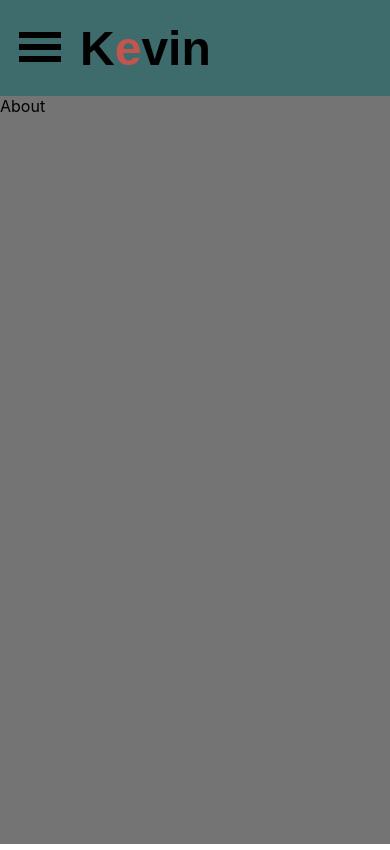
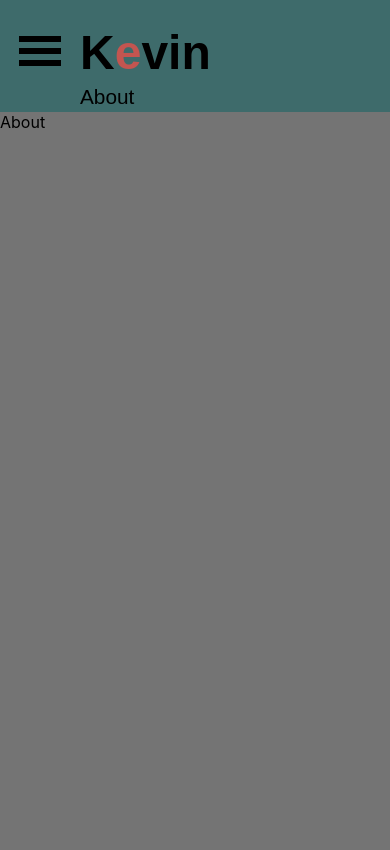
Before and after one commit to kebroad/kebroad.github.io, a React (Create React App) app: page / in a window 390 px wide. Built offline with nearby package versions, Linux system fonts and the light colour scheme; a web font is replaced by a local one.

Commit message:
Added timeline and skills sections

```diff
--- a/src/App.js
+++ b/src/App.js
@@ -5,7 +5,7 @@ import { createBrowserRouter, RouterProvider, Route } from "react-router-dom";
 import Home from "./sections/About";
 import Experience from "./sections/Experience/Experience";
 import Projects from "./sections/Projects";
-import Skills from "./sections/Skills";
+import Skills from "./sections/Skills/Skills.tsx";
 import SideMenu from "./UI/Desktop/SideMenu";
 import TopMenu from "./UI/Mobile/TopMenu";
 import Navigation from "./UI/Navigation";
@@ -52,6 +52,7 @@ const App = () => {
       ) : (
         <>
           <TopMenu
+            sectionType={sectionType}
             isMobile={isMobile}
             openDrawerHandler={openDrawerHandler}
           ></TopMenu>
--- a/src/UI/Header.js
+++ b/src/UI/Header.js
@@ -3,20 +3,45 @@ import classes from "./Header.module.css";
 import { GiHamburgerMenu } from "react-icons/gi";
 import Button from "./Button";
 const Header = (props) => {
+  let sectionName = "About";
+  switch (props.sectionType) {
+    case "experience":
+      sectionName = "Experience";
+      break;
+    case "projects":
+      sectionName = "Projects";
+      break;
+    case "skills":
+      sectionName = "Skills";
+      break;
+  }
   return (
+    <>
       <div className={classes.header}>
+        <div className={classes["header-row"]}>
           {props.isMobile && (
             <Button onClick={props.toggleDrawerHandler}>
-          <GiHamburgerMenu className={classes["menu-icon"]}></GiHamburgerMenu>
+              <GiHamburgerMenu
+                className={classes["menu-icon"]}
+              ></GiHamburgerMenu>
             </Button>
           )}
           <h1
             className={classes["header-text"]}
-        style={{ textAlign: props.isMobile ? "left" : "center" }}
+            style={{
+              textAlign: props.isMobile ? "left" : "center",
+            }}
           >
             K<span className={classes.highlight}>e</span>vin
           </h1>
         </div>
+        {props.isMobile && props.sectionType != "navigation" ? (
+          <h2 className={classes.page}>{sectionName}</h2>
+        ) : props.isMobile ? (
+          <div className={classes.spacing}></div>
+        ) : null}
+      </div>
+    </>
   );
 };
 
--- a/src/UI/Header.module.css
+++ b/src/UI/Header.module.css
@@ -1,22 +1,34 @@
 .header {
   display: flex;
+  flex-direction: column;
   background-color: rgba(30, 82, 82, 0.854);
 
   text-align: center;
   /* font-family: "Monofett", cursive; */
   font-family: "Tomorrow", sans-serif;
   /* color: rgb(160, 158, 31); */
-  height: 6rem;
   padding: 0;
   align-items: center;
+  height: 7rem;
+}
+
+.header-row {
+  flex-direction: row;
+  display: flex;
+  text-align: center;
+  align-items: center;
+  padding: 0;
+  width: 100%;
+  height: 4rem;
+  margin-top: 1.3rem;
+  margin-bottom: 0;
 }
 
 .header-text {
   width: 100%;
   /* padding-left: 10px;
   padding-right: 10px; */
-  padding-top: 1.5rem;
-  padding-bottom: 1.5rem;
+
   margin: 0;
   font-size: 3rem;
 }
@@ -31,3 +43,17 @@
   margin-left: 1rem;
   margin-right: 1rem;
 }
+
+.page {
+  margin-top: 0;
+  text-align: left;
+  font-size: 1.3rem;
+  padding-left: 10rem;
+  font-weight: 100;
+  width: 100%;
+  margin-bottom: 0;
+}
+
+.spacing {
+  height: 1.3rem;
+}
--- a/src/UI/Main.module.css
+++ b/src/UI/Main.module.css
@@ -9,8 +9,8 @@
 }
 
 .main-mobile {
-  height: calc(100vh - 6rem);
+  height: calc(100vh - 6.6rem);
   background-color: rgb(116, 116, 116);
-  margin-top: 6rem;
+  margin-top: 7rem;
   overflow-y: scroll;
 }
--- a/src/UI/Mobile/TopMenu.js
+++ b/src/UI/Mobile/TopMenu.js
@@ -6,6 +6,7 @@ const TopMenu = (props) => {
   return (
     <div className={classes["top-menu"]}>
       <Header
+        sectionType={props.sectionType}
         isMobile={props.isMobile}
         toggleDrawerHandler={props.openDrawerHandler}
       ></Header>
--- a/src/UI/Navigation.js
+++ b/src/UI/Navigation.js
@@ -9,6 +9,7 @@ const Navigation = (props) => {
   return (
     <nav className={classes.navbar}>
       <Header
+        sectionType="navigation"
         isMobile={props.isMobile}
         toggleDrawerHandler={props.closeDrawerHandler}
       ></Header>
--- a/src/index.js
+++ b/src/index.js
@@ -3,10 +3,6 @@ import ReactDOM from "react-dom/client";
 import "./index.css";
 import App from "./App";
 import reportWebVitals from "./reportWebVitals";
-import Home from "./sections/About";
-import Experience from "./sections/Experience/Experience";
-import Skills from "./sections/Skills";
-import Projects from "./sections/Projects";
 const root = ReactDOM.createRoot(document.getElementById("root"));
 root.render(
   <React.StrictMode>
--- a/src/sections/Skills.js
+++ /dev/null
@@ -1,11 +0,0 @@
-import React from "react";
-import useMobile from "../hooks/useMobile";
-
-const Skills = () => {
-  const isMobile = useMobile();
-  return (
-      <div>Skills</div>
-  );
-};
-
-export default Skills;
```
Also changed, not shown: package.json (+9 -0 lines), src/sections/Skills.module.css (deleted), 1 other file (tests, documents, lock files or other folders). Lines whose indentation alone changed are shown as unchanged.
